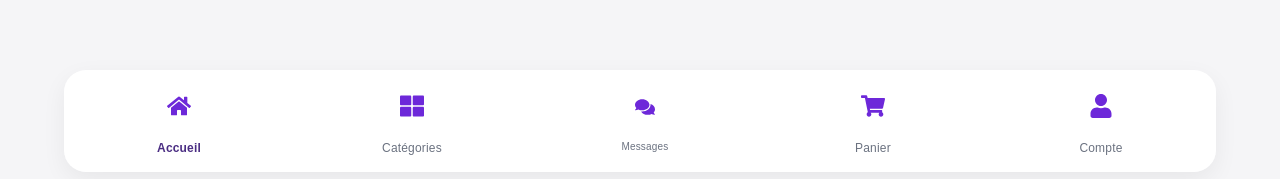
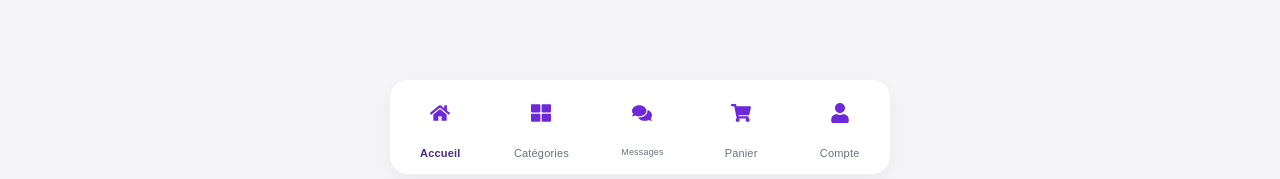
Before and after one commit to konanshopping/konanshopping, a React (Vite) app: page / in a window 1280 px wide. Shown: the part 618-797 px from the top of the page. Built offline with nearby package versions, Linux system fonts and the light colour scheme; no server answers.

Commit message:
UI compte utilisateur premium

```diff
--- a/src/App.jsx
+++ b/src/App.jsx
@@ -2699,20 +2699,21 @@ addedProduct === product._id
 <div
   style={{
     position: "fixed",
-  bottom: "10px",
+    bottom: "8px",
     left: "50%",
     transform: "translateX(-50%)",
-  width: "90%",
+    width: "92%",
+    maxWidth: "500px",
     background: "rgba(255,255,255,0.95)",
     backdropFilter: "blur(14px)",
     border: "1px solid rgba(255,255,255,0.4)",
-  borderRadius: "22px",
+    borderRadius: "18px",
     display: "flex",
     justifyContent: "space-around",
     alignItems: "center",
-  padding: "6px 0",
+    padding: "4px 0",
     zIndex: 999,
-  boxShadow: "0 8px 25px rgba(0,0,0,0.06)",
+    boxShadow: "0 6px 20px rgba(0,0,0,0.05)",
   }}
 >
 
@@ -2746,65 +2747,60 @@ addedProduct === product._id
       name: "Compte",
       link: "/account",
     },
+
   ].map((item, index) => (
 
     item.name === "Messages" ? (
 
       <a
         key={index}
-
         href={item.link}
-
         target="_blank"
-
+        rel="noreferrer"
         style={{
           textDecoration: "none",
         }}
       >
 
         <div
-
           className="bottomNavItem"
+
+          onTouchStart={(e)=>{
+            e.currentTarget.style.transform="scale(0.95)";
+          }}
+
+          onTouchEnd={(e)=>{
+            e.currentTarget.style.transform="scale(1)";
+          }}
+
           style={{
             display: "flex",
-
             flexDirection: "column",
-
             alignItems: "center",
-
-            gap: "2px",
-
+            gap: "1px",
             cursor: "pointer",
-
-            padding: "4px 10px",
-borderRadius: "14px",
-transition: "0.3s",
-          }}
-        >
-
-          <div
-
+            padding: "3px 8px",
+            borderRadius: "12px",
+            transition: "0.2s ease",
+          }}
+        >
+
+          <div
             className="bottomNavIcon"
-
             style={{
               fontSize: "20px",
             }}
-
->
-
+          >
             {item.icon}
-
           </div>
 
           <span
             style={{
-              fontSize: "10px",
-
+              fontSize: "9px",
               color:
                 index === 0
                   ? "#4B2E83"
                   : "#6b7280",
-
               fontWeight:
                 index === 0
                   ? "700"
@@ -2822,15 +2818,12 @@ transition: "0.3s",
 
       <Link
         key={index}
-
         to={item.link}
-
         state={
           item.name === "Panier"
             ? { cart }
             : undefined
         }
-
         style={{
           textDecoration: "none",
         }}
@@ -2838,28 +2831,31 @@ transition: "0.3s",
 
         <div
           className="bottomNavItem"
+
+          onTouchStart={(e)=>{
+            e.currentTarget.style.transform="scale(0.95)";
+          }}
+
+          onTouchEnd={(e)=>{
+            e.currentTarget.style.transform="scale(1)";
+          }}
+
           style={{
             display: "flex",
-
             flexDirection: "column",
-
             alignItems: "center",
-
-            gap: "4px",
-
+            gap: "2px",
             cursor: "pointer",
-
-padding: "4px 10px",
-borderRadius: "14px",
-transition: "0.3s",
-
+            padding: "3px 8px",
+            borderRadius: "12px",
+            transition: "0.2s ease",
           }}
         >
 
           <div
             className="bottomNavIcon"
             style={{
-              fontSize: "24px",
+              fontSize: "20px",
             }}
           >
             {item.icon}
@@ -2867,13 +2863,11 @@ transition: "0.3s",
 
           <span
             style={{
-              fontSize: "12px",
-
+              fontSize: "11px",
               color:
                 index === 0
                   ? "#4B2E83"
                   : "#6b7280",
-
               fontWeight:
                 index === 0
                   ? "700"
@@ -2886,7 +2880,6 @@ transition: "0.3s",
         </div>
 
       </Link>
-
 
     )
 
```
Lines whose indentation alone changed are shown as unchanged.
